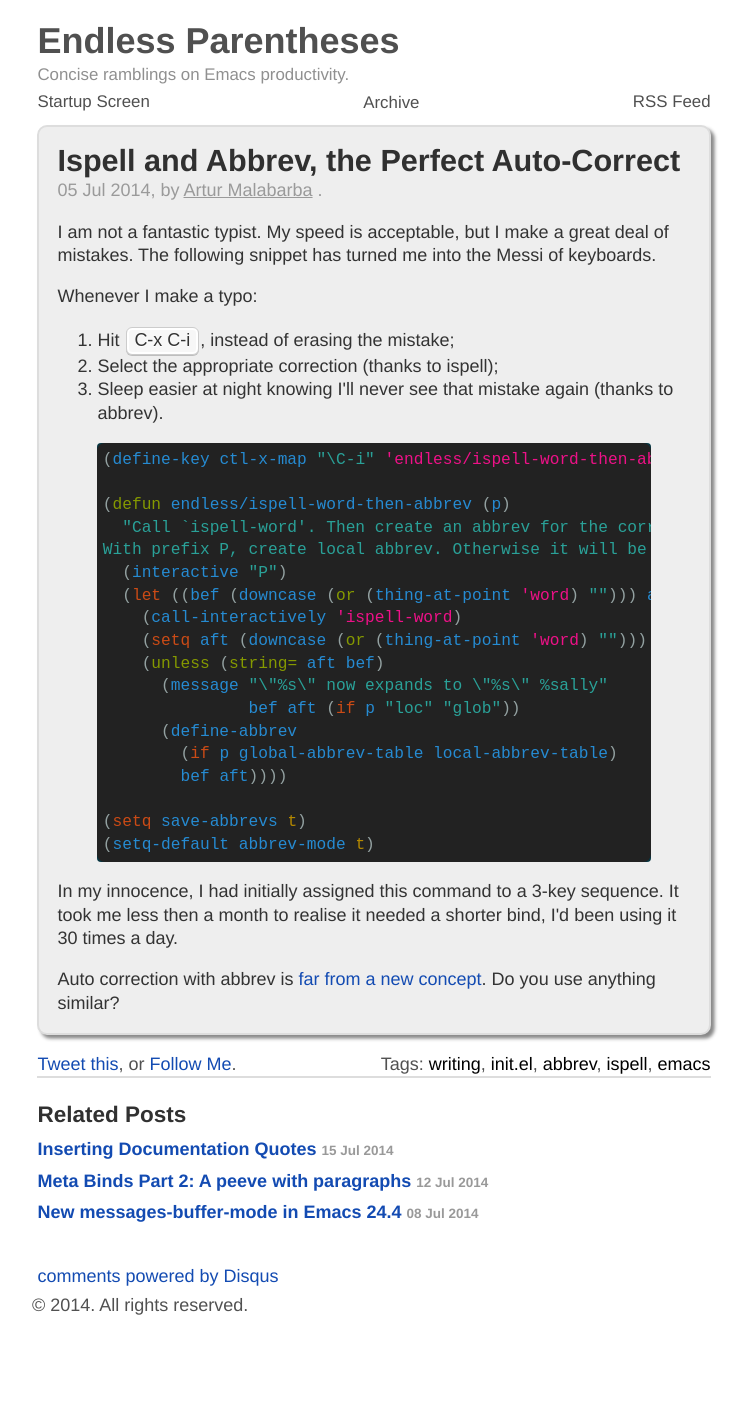
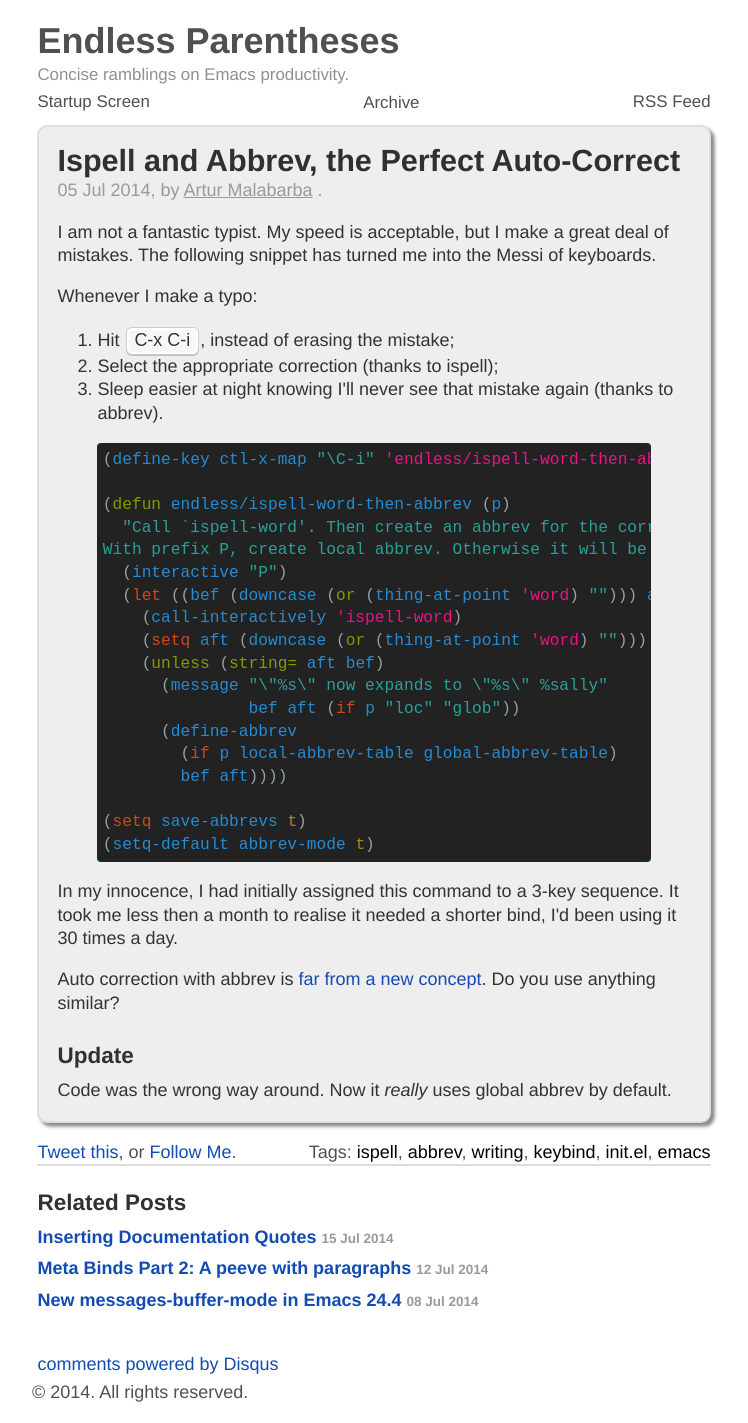
Before and after one commit to Malabarba/EndlessParentheses, a Jekyll site: the page built from _posts/2014-07-05-ispell-and-abbrev-the-perfect-auto-correct.html, in a window 1280 px wide. Shown: the whole page, without its empty margins (266-1014 px from the left). Built offline with Jekyll 4.4.1, drawn with Linux system fonts in a browser that asks for light colours; Markdown is read by kramdown in place of the engine named in the settings; comment, search, counter and statistics services are not loaded; before the commit the page ends 1335 px from its top, so only the background shows below that.

Commit message:
UPDATE: Ispell and Abbrev, the Perfect Auto-Correct

```diff
--- a/_posts/2014-07-05-ispell-and-abbrev-the-perfect-auto-correct.html
+++ b/_posts/2014-07-05-ispell-and-abbrev-the-perfect-auto-correct.html
@@ -2,7 +2,7 @@
 title: "Ispell and Abbrev, the Perfect Auto-Correct"
 date: 2014-07-05
 layout: post
-tags: writing init.el abbrev ispell
+tags: ispell abbrev writing keybind init.el
 published: true
 ---
 <p>
@@ -38,7 +38,7 @@
       (message "\"%s\" now expands to \"%s\" %sally"
                bef aft (if p "loc" "glob"))
       (define-abbrev
-        (if p global-abbrev-table local-abbrev-table)
+        (if p local-abbrev-table global-abbrev-table)
         bef aft))))
 
 (setq save-abbrevs t)
@@ -54,3 +54,13 @@
 Auto correction with abbrev is <a href="http://www.emacswiki.org/emacs/autocorrection_abbrev_defs">far from a new concept</a>. Do you use
 anything similar?
 </p>
+
+<div id="outline-container-sec-1" class="outline-2">
+<h3 id="sec-1">Update</h3>
+<div class="outline-text-2" id="text-1">
+<p>
+Code was the wrong way around. Now it <i>really</i> uses global abbrev by
+default.
+</p>
+</div>
+</div>
```
